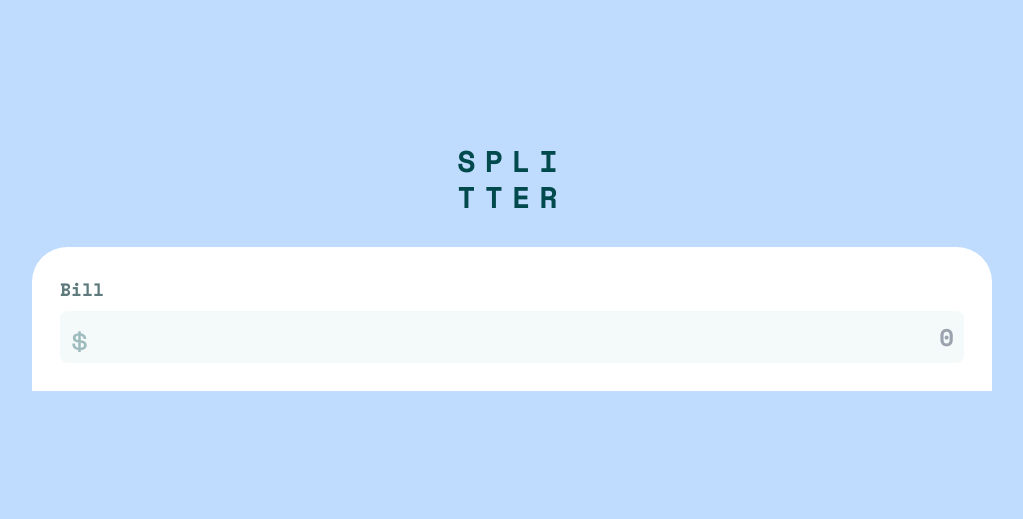
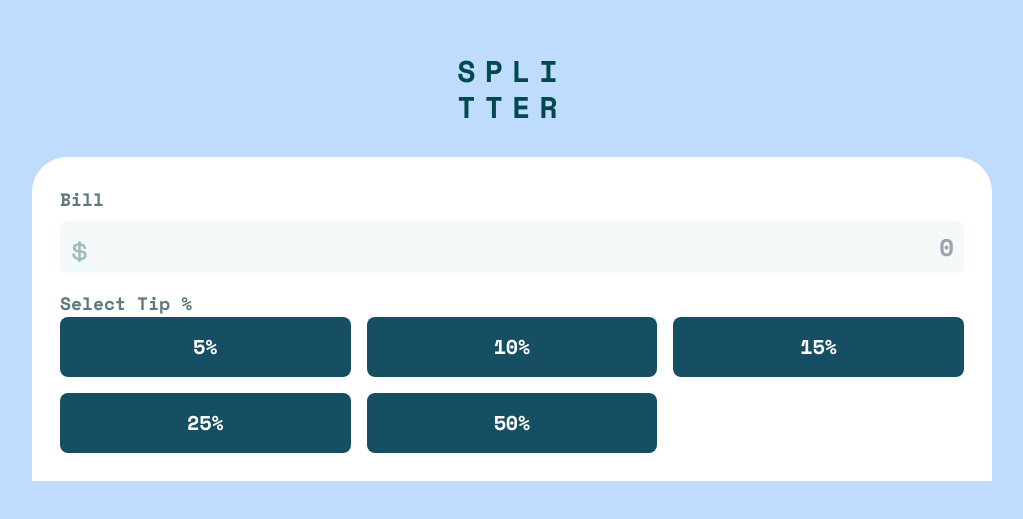
Before and after one commit to LugpDev2022/splitter, a Next.js app: page / in a window 1280 px wide. Shown: the part 133-652 px from the top of the page, without its empty margins (128-1151 px from the left). Built offline with nearby package versions, Linux system fonts and the light colour scheme.

Commit message:
Button styles

```diff
--- /dev/null
+++ b/app/components/buttons/Button.tsx
@@ -0,0 +1,30 @@
+interface ButtonProps {
+  children: React.ReactNode;
+  active?: boolean;
+}
+
+const Button: React.FC<ButtonProps> = ({ children, active }) => {
+  return (
+    <button
+      className={`
+
+    w-50
+    block
+    p-4
+    rounded-lg
+    font-bold
+    text-xl
+    ${active ? 'bg-teal-500' : 'bg-cyan-900'}
+    ${active ? 'text-cyan-900' : ' text-white'}
+    hover:bg-teal-200
+    hover:text-cyan-900
+    transition
+    duration-300
+  `}
+    >
+      {children}%
+    </button>
+  );
+};
+
+export default Button;
--- a/app/page.tsx
+++ b/app/page.tsx
@@ -2,6 +2,9 @@ import Input from './components/Input';
 import Title from './components/Title';
 import SectionSpan from './components/spans/SectionSpan';
 import dollar from './assets/icon-dollar.svg';
+import Button from './components/buttons/Button';
+
+const percentages: number[] = [5, 10, 15, 25, 50];
 
 const page = () => {
   return (
@@ -23,6 +26,14 @@ const page = () => {
           <SectionSpan>Bill</SectionSpan>
           <Input placeholder='0' icon={dollar} iconAlt='dollar icon' />
         </div>
+        <div className='mt-4'>
+          <SectionSpan>Select Tip %</SectionSpan>
+          <div className='grid grid-cols-2 md:grid-cols-3 gap-4'>
+            {percentages.map((percentage: number) => (
+              <Button key={percentage}>{percentage}</Button>
+            ))}
+          </div>
+        </div>
       </div>
     </div>
   );
```
